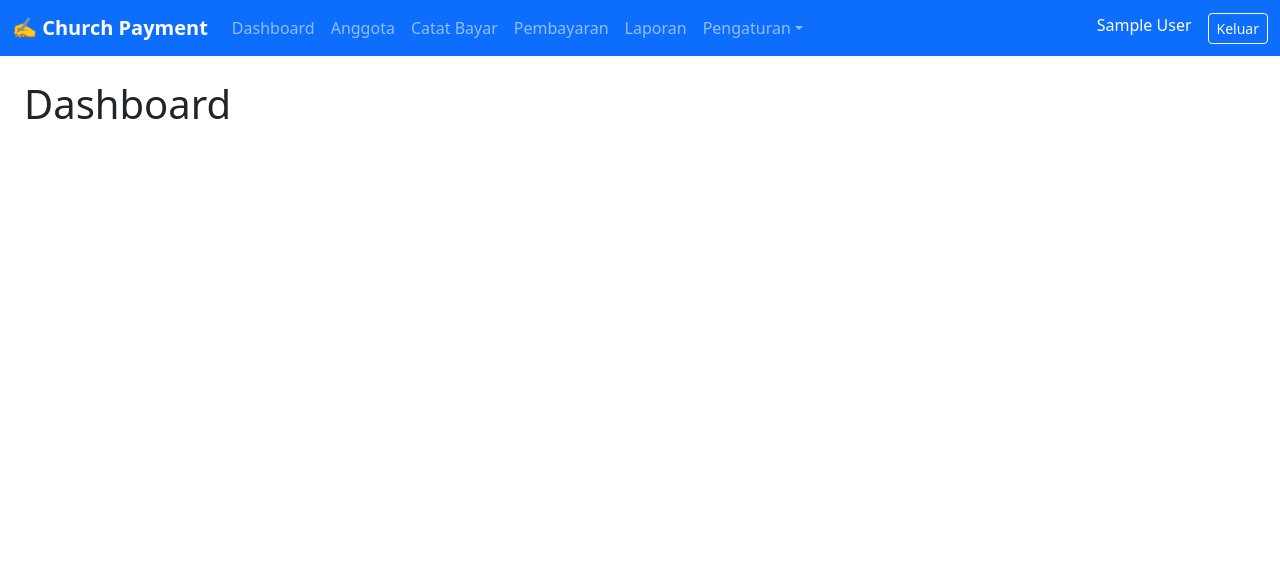
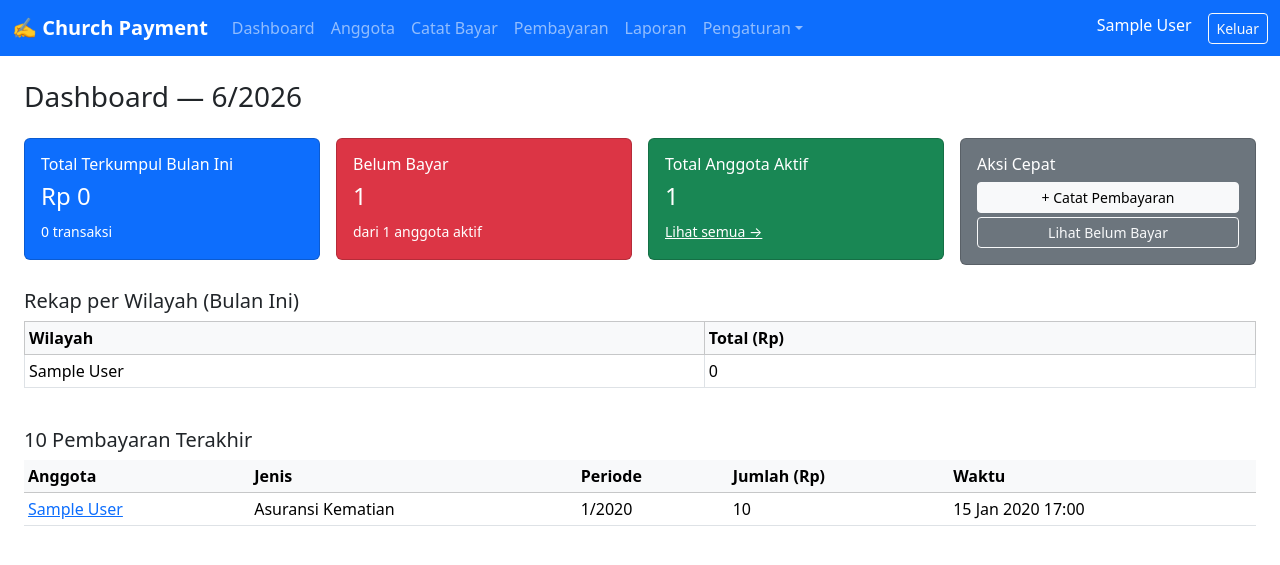
Before and after one commit to susantodjoko/church-payment, a Django app: page / in a window 1280 px wide. Shown: the top 565 px of the page. Run offline with Django 5.2, Linux system fonts and the light colour scheme; a user stored in the database is signed in; data comes from the database, SQL or seed files in the repository; tables that the repository leaves empty hold one stand-in row (values such as "Sample post"); some libraries are stand-ins or nearby versions.

Commit message:
feat: dashboard with live stats, wilayah breakdown, recent payments

```diff
--- a/dashboard/views.py
+++ b/dashboard/views.py
@@ -1,7 +1,42 @@
+from django.contrib.auth.decorators import login_required
 from django.shortcuts import render
-from django.contrib.auth.decorators import login_required
+from django.utils import timezone
+from django.db.models import Sum
+from members.models import Member, Wilayah
+from payments.models import Payment, PaymentType
 
 
 @login_required
 def index(request):
-    return render(request, 'dashboard/index.html')
+    now = timezone.localtime(timezone.now())
+    month, year = now.month, now.year
+
+    this_month_payments = Payment.objects.filter(period_month=month, period_year=year)
+    total_collected = this_month_payments.aggregate(t=Sum('amount'))['t'] or 0
+    transaction_count = this_month_payments.count()
+
+    paid_ids = this_month_payments.values_list('member_id', flat=True).distinct()
+    total_members = Member.objects.filter(is_active=True).count()
+    unpaid_count = total_members - Member.objects.filter(is_active=True, pk__in=paid_ids).count()
+
+    recent_payments = Payment.objects.select_related(
+        'member', 'payment_type'
+    ).order_by('-date_paid')[:10]
+
+    wilayah_stats = []
+    for w in Wilayah.objects.all():
+        total = Payment.objects.filter(
+            period_month=month, period_year=year,
+            member__lingkungan__wilayah=w
+        ).aggregate(t=Sum('amount'))['t'] or 0
+        wilayah_stats.append({'wilayah': w, 'total': total})
+
+    return render(request, 'dashboard/index.html', {
+        'month': month, 'year': year,
+        'total_collected': total_collected,
+        'transaction_count': transaction_count,
+        'total_members': total_members,
+        'unpaid_count': unpaid_count,
+        'recent_payments': recent_payments,
+        'wilayah_stats': wilayah_stats,
+    })
--- a/templates/dashboard/index.html
+++ b/templates/dashboard/index.html
@@ -1,5 +1,80 @@
 {% extends 'base.html' %}
 {% block title %}Dashboard{% endblock %}
 {% block content %}
-<h1>Dashboard</h1>
+<h3 class="mb-4">Dashboard — {{ month }}/{{ year }}</h3>
+
+<div class="row g-3 mb-4">
+  <div class="col-md-3">
+    <div class="card text-white bg-primary">
+      <div class="card-body">
+        <h6 class="card-title">Total Terkumpul Bulan Ini</h6>
+        <h4>Rp {{ total_collected|floatformat:0 }}</h4>
+        <small>{{ transaction_count }} transaksi</small>
+      </div>
+    </div>
+  </div>
+  <div class="col-md-3">
+    <div class="card text-white bg-danger">
+      <div class="card-body">
+        <h6 class="card-title">Belum Bayar</h6>
+        <h4>{{ unpaid_count }}</h4>
+        <small>dari {{ total_members }} anggota aktif</small>
+      </div>
+    </div>
+  </div>
+  <div class="col-md-3">
+    <div class="card text-white bg-success">
+      <div class="card-body">
+        <h6 class="card-title">Total Anggota Aktif</h6>
+        <h4>{{ total_members }}</h4>
+        <small><a href="/members/" class="text-white">Lihat semua &rarr;</a></small>
+      </div>
+    </div>
+  </div>
+  <div class="col-md-3">
+    <div class="card text-white bg-secondary">
+      <div class="card-body">
+        <h6 class="card-title">Aksi Cepat</h6>
+        <a href="/payments/new/" class="btn btn-light btn-sm d-block mb-1">+ Catat Pembayaran</a>
+        <a href="/reports/unpaid/?month={{ month }}&year={{ year }}" class="btn btn-outline-light btn-sm d-block">Lihat Belum Bayar</a>
+      </div>
+    </div>
+  </div>
+</div>
+
+{% if wilayah_stats %}
+<h5>Rekap per Wilayah (Bulan Ini)</h5>
+<div class="table-responsive mb-4">
+  <table class="table table-sm table-bordered">
+    <thead class="table-light"><tr><th>Wilayah</th><th>Total (Rp)</th></tr></thead>
+    <tbody>
+      {% for stat in wilayah_stats %}
+      <tr><td>{{ stat.wilayah.name }}</td><td>{{ stat.total|floatformat:0 }}</td></tr>
+      {% endfor %}
+    </tbody>
+  </table>
+</div>
+{% endif %}
+
+<h5>10 Pembayaran Terakhir</h5>
+<div class="table-responsive">
+  <table class="table table-sm table-hover">
+    <thead class="table-light">
+      <tr><th>Anggota</th><th>Jenis</th><th>Periode</th><th>Jumlah (Rp)</th><th>Waktu</th></tr>
+    </thead>
+    <tbody>
+      {% for p in recent_payments %}
+      <tr>
+        <td><a href="/members/{{ p.member.pk }}/">{{ p.member.full_name }}</a></td>
+        <td>{{ p.payment_type.name }}</td>
+        <td>{{ p.period_month }}/{{ p.period_year }}</td>
+        <td>{{ p.amount|floatformat:0 }}</td>
+        <td>{{ p.date_paid|date:"d M Y H:i" }}</td>
+      </tr>
+      {% empty %}
+      <tr><td colspan="5" class="text-muted">Belum ada pembayaran.</td></tr>
+      {% endfor %}
+    </tbody>
+  </table>
+</div>
 {% endblock %}
```
Also changed, not shown: tests/test_dashboard.py (added, +34 -0 lines).
